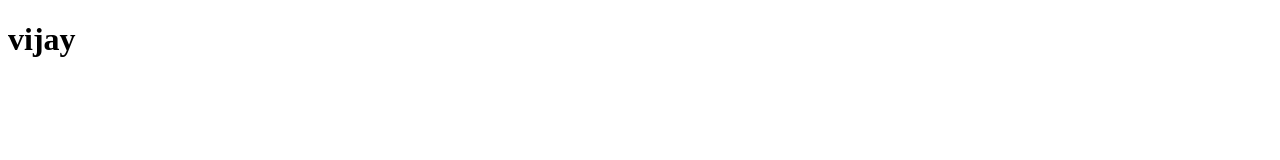
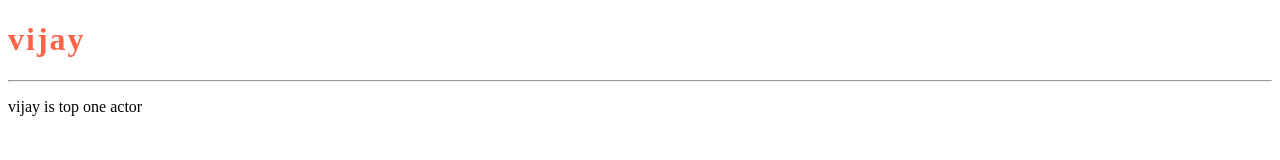
Before and after one commit to RVJVIJAY/gitlearn, a plain HTML site: page index.html in a window 1280 px wide. Drawn offline with Linux system fonts and the light colour scheme.

Commit message:
remesh commit

```diff
--- a/index.html
+++ b/index.html
@@ -4,10 +4,15 @@
     <meta charset="UTF-8">
     <meta name="viewport" content="width=device-width, initial-scale=1.0">
     <title>Document</title>
+    <link rel="stylesheet" href="style.css">
 </head>
 <body>
     <div class="header">
         <h1>vijay</h1>
     </div>
+    <hr>
+    <p>
+        vijay is top one actor
+    </p>
 </body>
 </html>
```
